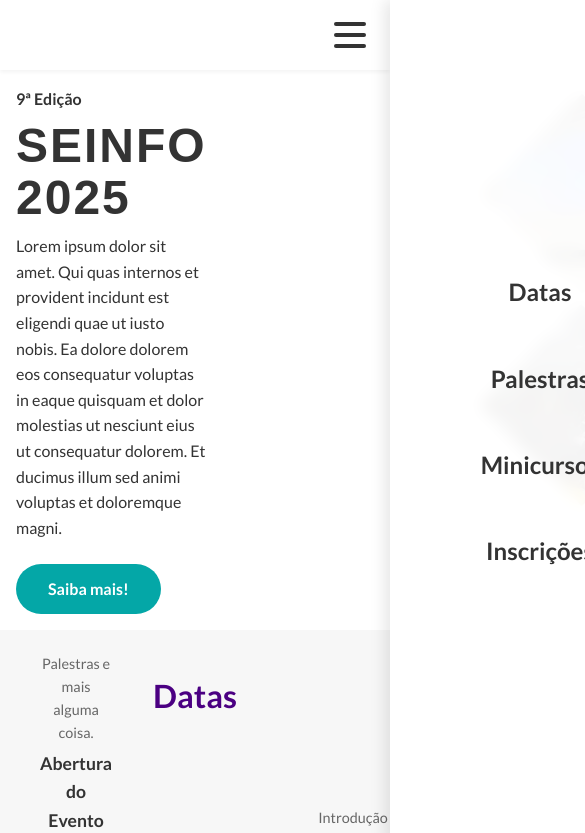
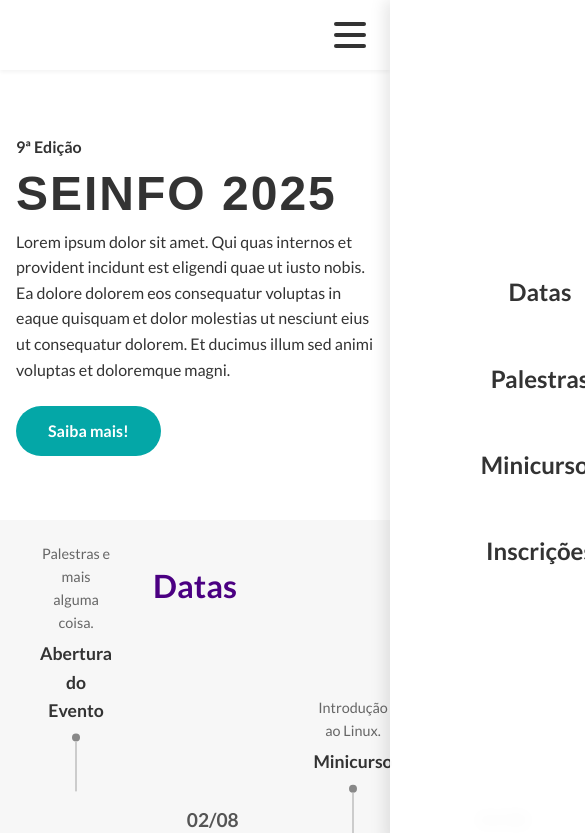
Before and after one commit to dacom-laboratorio-cm/seinfo, a Next.js app: page / in a window 390 px wide. Shown: the top 833 px of the page, 585 px wide, since content can reach past the window. Built offline with nearby package versions, Linux system fonts and the light colour scheme; a web font is replaced by a local one.

Commit message:
feat: responsividade banner

```diff
--- a/src/app/page.module.css
+++ b/src/app/page.module.css
@@ -67,3 +67,15 @@ body {
   align-items: center;
   justify-content: space-between;
 }
+
+@media (max-width: 1100px) {
+  .imageCollageWrapper{
+    display: none;
+  }
+
+  .heroSection{
+      display: flex;
+      align-items: center;
+      justify-content: center;
+  }
+}
```
